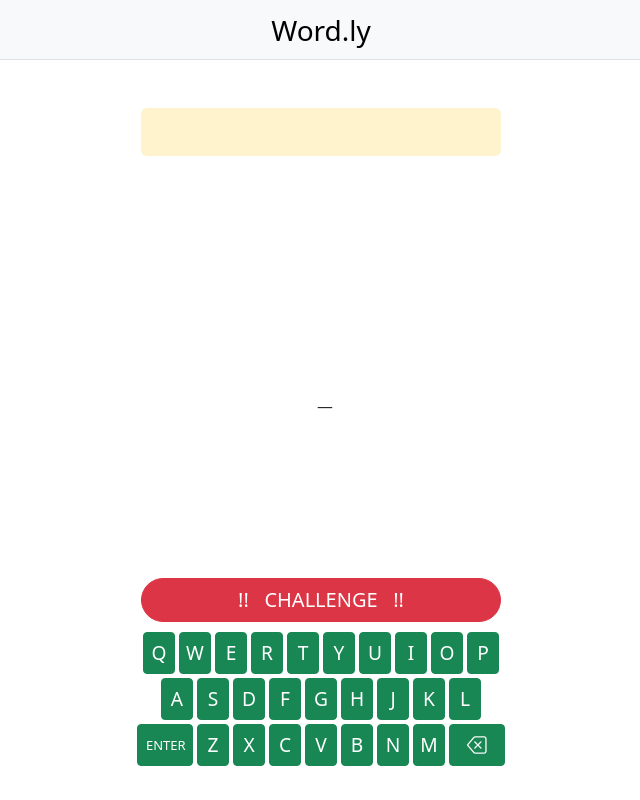
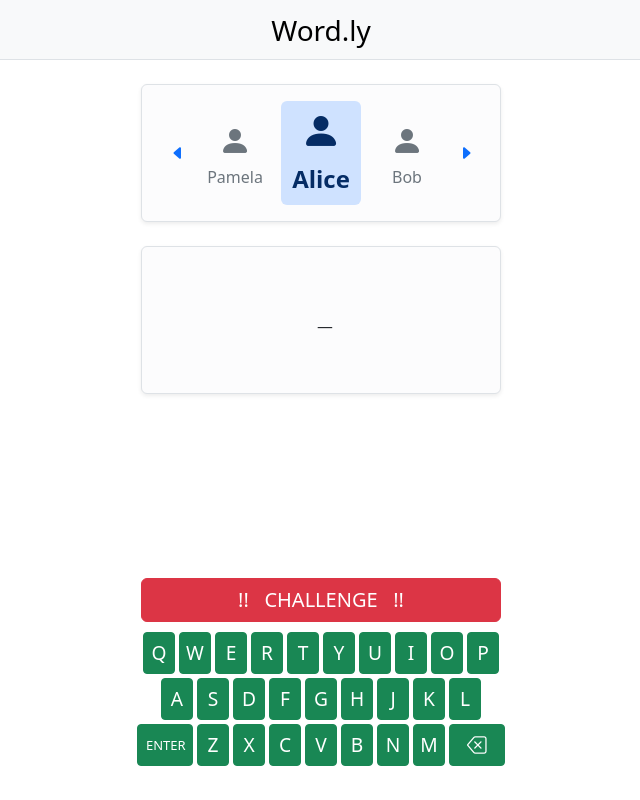
Before and after one commit to Souvik7cd/wordly-poc, an Angular app: page / in a window 1280 px wide. Shown: the whole page, without its empty margins (319-959 px from the left). Built offline with nearby package versions, Linux system fonts and the light colour scheme.

Commit message:
Added functionality moving to next player after each move

```diff
--- a/src/app/game/game.component.html
+++ b/src/app/game/game.component.html
@@ -2,9 +2,13 @@
 <app-players></app-players>
 
 <!-- Game -->
-<section class="game fs-4">
-  <span id="word">{{ word | uppercase }}</span>
-  <span id="cursor" class="ms-2 p-2" [ngClass]="{'badge bg-primary fs-4 fw-medium ': cursor !== cursorDefault}">{{cursor}}</span>
+<section class="game card mx-auto fs-4 shadow-sm bg-light-subtle border">
+  <div class="word">
+    <span id="word">{{ word | uppercase }}</span>
+    <span id="cursor" class="ms-2 p-2"
+      [ngClass]="{'badge bg-primary bg-gradient shadow-lg fs-4 fw-medium ': cursor !== cursorDefault}">{{cursor}}
+    </span>
+  </div>
 </section>
 
 <!-- Interaction Zone -->
@@ -12,7 +16,7 @@
 <div class="interaction-zone d-flex flex-column align-items-center">
 
   <!-- Challenge Btn -->
-  <button class="btn btn-danger fs-5 rounded-pill" style="width: 360px;">
+  <button class="btn btn-danger fs-5" style="width: 360px;">
     !!&nbsp;&nbsp;&nbsp;CHALLENGE&nbsp;&nbsp;&nbsp;!!
   </button>
 
--- a/src/app/game/game.component.scss
+++ b/src/app/game/game.component.scss
@@ -1,4 +1,9 @@
 .game {
+  position: relative;
+  max-width: 360px;
+  height: 20%;
+
+  .word {
     position: absolute;
     top: 50%;
     left: 50%;
@@ -7,6 +12,7 @@
     max-width: 360px;
     font-family: monospace;
   }
+}
 .interaction-zone {
   position: absolute;
   bottom: 0;
--- a/src/app/game/game.component.ts
+++ b/src/app/game/game.component.ts
@@ -26,6 +26,8 @@ export class GameComponent implements OnInit {
           // if a letter is typed then only enter key should work
           if(this.cursor !== this.gameService.cursor) {
             this.word += this.cursor;
+
+            this.gameService.rotatePlayers(true);
           }
 
           this.cursor = this.gameService.cursor;
--- a/src/app/game/game.service.ts
+++ b/src/app/game/game.service.ts
@@ -1,15 +1,25 @@
 import { Injectable } from '@angular/core';
 import { BehaviorSubject, Subject } from 'rxjs';
+import { Player } from '../models/player.model';
 
 @Injectable({
   providedIn: 'root'
 })
 export class GameService {
 
+  players: Player[] = [
+    { playerId: '#ALCX145', userName: 'Alice' },
+    { playerId: '#BOBA214', userName: 'Bob' },
+    { playerId: '#RCHD754', userName: 'Rich' },
+    { playerId: '#MICS154', userName: 'Michael' },
+    { playerId: '#PAMH754', userName: 'Pamela' },
+  ];
+
   private Enter: string = '+';
   private Cursor: string = '_';
 
   private LetterSubject: Subject<string> = new Subject();
+  private PlayerRotationSubject: BehaviorSubject<boolean> = new BehaviorSubject(false);
 
   constructor() { }
 
@@ -22,8 +32,38 @@ export class GameService {
   get letterSubject() {
     return this.LetterSubject.asObservable();
   }
+  get playerRotationSubject() {
+    return this.PlayerRotationSubject.asObservable();
+  }
 
   public nextLetter(letter: string) {
     this.LetterSubject.next(letter);
   }
+
+  public nextPlayers(isPlayersRotated: boolean) {
+    this.PlayerRotationSubject.next(isPlayersRotated);
+  }
+
+  public rotatePlayers(reverse = false) {
+    // Remove first element from array and store in variable
+    // If first element is not undefined, push it to the end of array
+    if (reverse) {
+      const lastElement = this.players.shift();
+
+      if (lastElement) {
+        this.players.push(lastElement);
+        this.nextPlayers(true);
+      }
+    }
+
+    // Remove last element from array and store in variable
+    // If last element is not undefined, push it to the front of array
+    else {
+      const firstElement = this.players.pop();
+      if (firstElement) {
+        this.players.unshift(firstElement);
+        this.nextPlayers(true);
+      }
+    }
+  }
 }
--- a/src/app/game/keyboard/keyboard.component.ts
+++ b/src/app/game/keyboard/keyboard.component.ts
@@ -8,11 +8,15 @@ import { GameService } from '../game.service';
 })
 export class KeyboardComponent {
 
-  keys = [
+  private Keys = [
     [ 'Q', 	'W', 	'E', 	'R', 	'T', 	'Y', 	'U', 	'I', 	'O', 	'P' ],
     [ 'A', 	'S', 	'D', 	'F', 	'G', 	'H', 	'J', 	'K', 	'L' ],
     [ 'Z', 	'X', 	'C', 	'V', 	'B', 	'N', 	'M' ]
   ];
+
+  get keys() {
+    return this.Keys;
+  }
 
   constructor(private gameService: GameService) {}
 
--- a/src/app/game/players/players.component.html
+++ b/src/app/game/players/players.component.html
@@ -1,3 +1,33 @@
-<div class="card mt-5 mb-4 mx-auto px-2 py-4 border-0 bg-warning-subtle" style="max-width: 360px;">
+<div class="card shadow-sm m-4 mx-auto px-2 py-3 border bg-light-subtle" style="max-width: 360px;">
+  <span class="mx-auto d-flex flex-row align-items-center">
 
+    <button class="btn" style="width: 40px">
+      <i class="bi bi-caret-left-fill text-primary"></i>
+    </button>
+
+    <span class="d-flex flex-column align-items-center mx-2 px-2"
+      *ngFor="let player of dispPlayers; let i = index"
+      [ngClass]="{
+        'card border-0 bg-primary-subtle current-player' : i === 1,
+        'non-current-player': i !== 1
+      }">
+      <i class="bi bi-person-fill"
+        [ngClass]="{
+        'text-primary-emphasis fw-bold fs-1': i === 1,
+        'text-secondary fs-2': i !== 1
+      }"></i>
+      <span class="userName"
+        [ngClass]="{
+          'text-primary-emphasis fw-bold fs-4 pb-2': i === 1,
+          'text-secondary': i !== 1
+        }">
+        {{ player.userName }}
+      </span>
+    </span>
+
+    <button class="btn" style="width: 40px">
+      <i class="bi bi-caret-right-fill text-primary"></i>
+    </button>
+
+  </span>
 </div>
--- a/src/app/game/players/players.component.scss
+++ b/src/app/game/players/players.component.scss
@@ -0,0 +1,6 @@
+.current-player {
+  width: 80px;
+}
+.non-current-player {
+  width: 60px;
+}
--- a/src/app/game/players/players.component.ts
+++ b/src/app/game/players/players.component.ts
@@ -1,15 +1,35 @@
-import { Component } from '@angular/core';
+import { Component, OnInit } from '@angular/core';
+import { Player } from '../../models/player.model';
+import { GameService } from '../game.service';
 
 @Component({
   selector: 'app-players',
   templateUrl: './players.component.html',
   styleUrls: ['./players.component.scss']
 })
-export class PlayersComponent {
-  players = [
-    { playerId: '#SAMX145', username: 'Alice', turn: true },
-    { playerId: '#SAMX145', username: 'Bob', turn: false },
-    { playerId: '#SAMX145', username: 'Rich', turn: false },
-  ];
-  turns = [1, 0, 0];
+export class PlayersComponent implements OnInit {
+
+  dispPlayers: Player[] = [];
+
+  constructor(private gameService: GameService) { }
+
+  ngOnInit(): void {
+    const initialRotations = 2;
+
+    for (let i = 0; i < initialRotations; i++) {
+      this.gameService.rotatePlayers(true);
+    }
+
+    this.dispPlayers = this.gameService.players.slice(-3);
+    this.gameService.nextPlayers(false);
+
+    this.gameService.playerRotationSubject.subscribe({
+      next: isPlayersRotated => {
+        if (isPlayersRotated) {
+          this.dispPlayers = this.gameService.players.slice(-3);
+          this.gameService.nextPlayers(false);
+        }
+      }
+    });
+  }
 }
--- /dev/null
+++ b/src/app/models/player.model.ts
@@ -0,0 +1,4 @@
+export interface Player {
+  playerId: string;
+  userName: string;
+}
--- a/src/index.html
+++ b/src/index.html
@@ -9,7 +9,7 @@
   <link rel="manifest" href="manifest.webmanifest">
   <meta name="theme-color" content="#1976d2">
 </head>
-<body>
+<body data-bs-theme="light">
   <app-root></app-root>
   <script src="/node_modules/bootstrap/dist/js/bootstrap.bundle.js" crossorigin="anonymous"></script>
   <noscript>Please enable JavaScript to continue using this application.</noscript>
```
Lines whose indentation alone changed are shown as unchanged.
